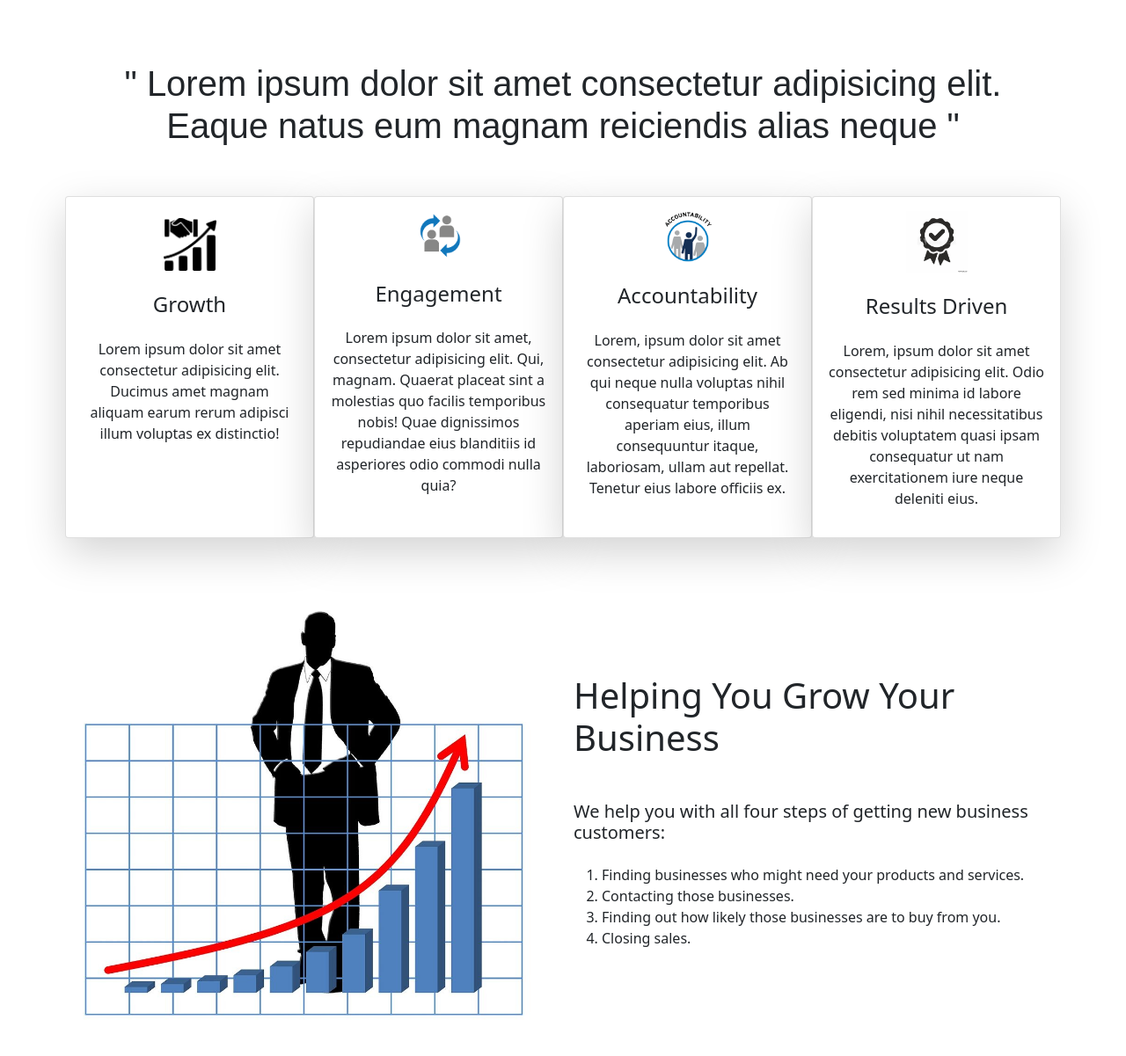
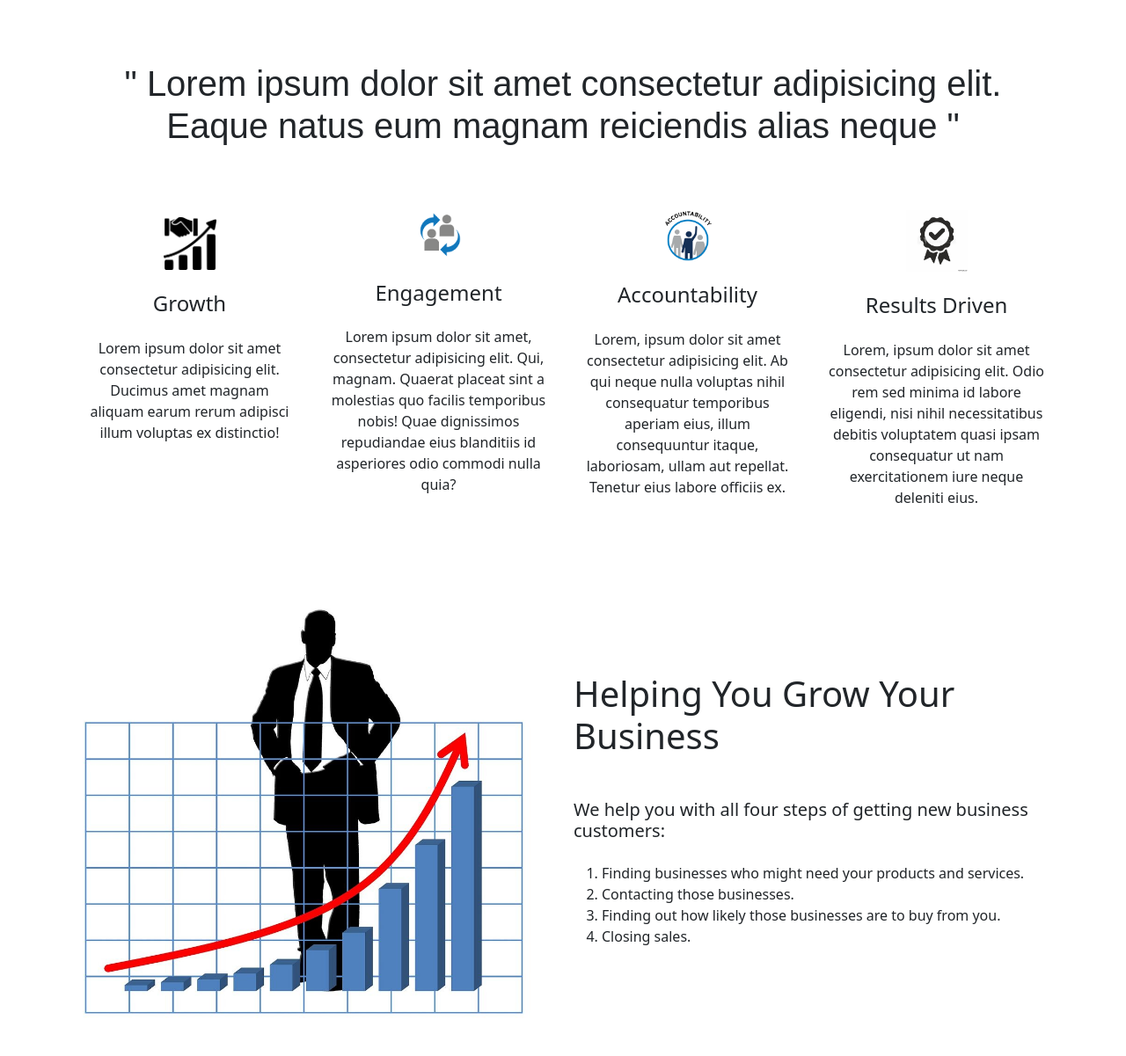
Before and after one commit to Ash3902/Gearup, a Django app: page / in a window 1280 px wide. Shown: the part 641-1842 px from the top of the page at 88% size. Run offline with Django 3.2, Linux system fonts and the light colour scheme; some libraries are stand-ins or nearby versions.

Commit message:
updated card

```diff
--- a/gearuplead/settings.py
+++ b/gearuplead/settings.py
@@ -25,7 +25,7 @@ SECRET_KEY = '&-_ks@zundw9+g*vi1t&tugs!napa*l4$et7$nw4x+aeas$&4#'
 # SECURITY WARNING: don't run with debug turned on in production!
 DEBUG = True
 
-ALLOWED_HOSTS = []
+ALLOWED_HOSTS = ["*"]
 
 
 # Application definition
--- a/home/templates/home.html
+++ b/home/templates/home.html
@@ -54,6 +54,13 @@
             }
             #textSubHeader{font-size:30px;}
         }
+    .showCard{
+        border-radius: 20px !important;
+    }
+    .showCard:hover{
+        background-color: rgb(224, 224, 224);
+    }
+
 </style>
 <section class="home_section" style="background-image:url('/static/images/turnover-3966586_1920-2.jpg'); width:100%; height:80vh;">
     <div style="width: 100%; height:80vh; background-color:rgba(0,0,0,0.5);">
@@ -72,28 +79,28 @@
     <div class="container">
         <h1 class="text-center p-5 mt-4" style="font-family: sans-serif;">" Lorem ipsum dolor sit amet consectetur adipisicing elit. Eaque natus eum magnam reiciendis alias neque "  </h1>
         <div class="row ">
-            <div class="card col-md-3 shadow-lg p-4 text-center">
+            <div class="card col-md-3  p-4 text-center showCard" style="border:none;">
                 <p class="text-center">
                     <img class="text-center" src="/static/images/growth.png" width="60px" alt="">
                 </p>
                 <h4 class="pt-2">Growth</h4>
                 <p class="pt-3">Lorem ipsum dolor sit amet consectetur adipisicing elit. Ducimus amet magnam aliquam earum rerum adipisci illum voluptas ex distinctio!</p>
-            </div>
-            <div class="card col-md-3 shadow-lg p-3 text-center" >
+            </div >
+            <div class="card col-md-3  p-3 text-center  showCard" style="border:none;" >
                 <p class="text-center">
                     <img class="text-center" src="/static/images/engagement.png" width="60px" alt="">
                 </p>
                 <h4 class="pt-2">Engagement</h4>
                 <p class="pt-3">Lorem ipsum dolor sit amet, consectetur adipisicing elit. Qui, magnam. Quaerat placeat sint a molestias quo facilis temporibus nobis! Quae dignissimos repudiandae eius blanditiis id asperiores odio commodi nulla quia?</p>
             </div>
-            <div class="card col-md-3 shadow-lg p-3 text-center" >
+            <div class="card col-md-3  p-3 text-center showCard" style="border:none;" >
                 <p class="text-center">
                     <img class="text-center" src="/static/images/accountability.png" width="70px" alt="">
                 </p>
                 <h4 class="pt-2">Accountability</h4>
                 <p class="pt-3">Lorem, ipsum dolor sit amet consectetur adipisicing elit. Ab qui neque nulla voluptas nihil consequatur temporibus aperiam eius, illum consequuntur itaque, laboriosam, ullam aut repellat. Tenetur eius labore officiis ex.</p>
             </div>
-            <div class="card col-md-3 shadow-lg p-3 text-center" >
+            <div class="card col-md-3  p-3 text-center showCard" style="border:none;" >
                 <p class="text-center">
                     <img class="text-center" src="/static/images/result.png" width="70px" alt="">
                 </p>
--- /dev/null
+++ b/requirements.txt
@@ -0,0 +1 @@
+django==2.2
--- a/templates/footer.html
+++ b/templates/footer.html
@@ -1,5 +1,5 @@
 <footer class="shadow-lg" >
     <dir class="container text-center">
-        <p class="p-4"> © 2020 GearUpLead. Created for free using Django</p>
+        <p class="p-4"> © 2020 GearUpLead. Created by using Django</p>
     </dir>
 </footer>
```
